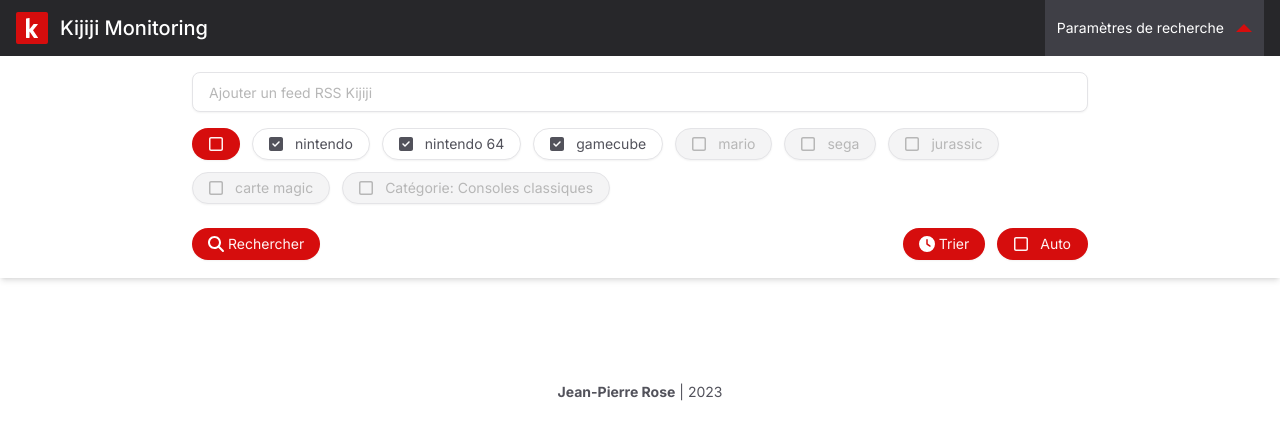
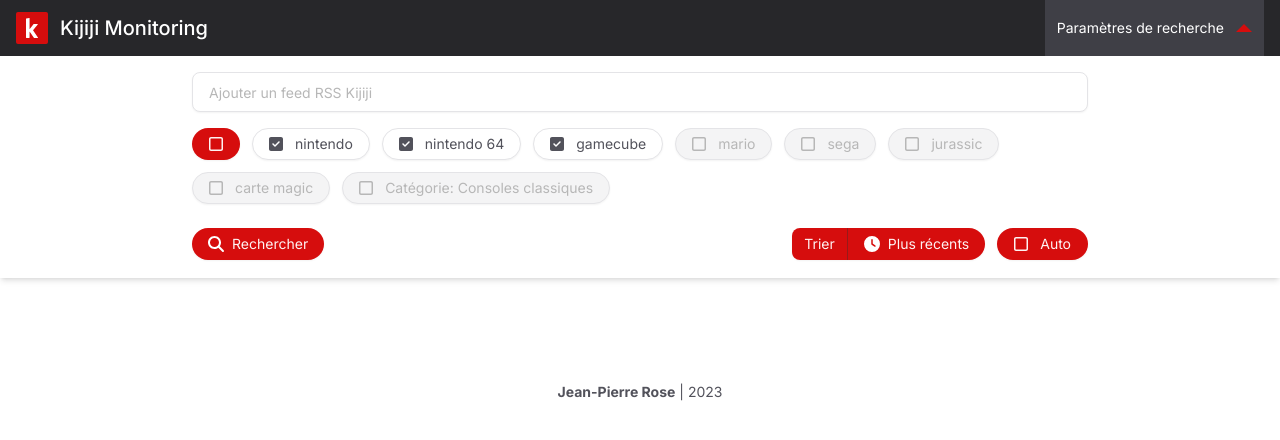
Before and after one commit to tobilobilo/kijiji-monitoring, a React (Vite) app: page /#/ in a window 1280 px wide. Shown: the top 440 px of the page. Built offline with nearby package versions, Linux system fonts and the light colour scheme.

Commit message:
finalisation feature de sorting, fix ui divers

```diff
--- a/src/components/Button.tsx
+++ b/src/components/Button.tsx
@@ -19,9 +19,9 @@
     <button
       type="button"
       onClick={onClick}
-      className={`relative flex h-7 items-center justify-center overflow-hidden rounded-full bg-red-650 px-4 text-xs text-red-50 shadow-sm transition duration-200 hover:brightness-90 md:h-8 md:text-sm ${extraClasses} ${
+      className={`relative flex h-7 items-center justify-center overflow-hidden bg-red-650 px-4 text-xs text-red-50 shadow-sm transition duration-200 hover:brightness-90 md:h-8 md:text-sm ${extraClasses} ${
         disabled ? "opacity-70" : ""
-      }`}
+      } ${extraClasses.includes("rounded-r-full") ? "" : "rounded-full"}`}
       disabled={disabled}
     >
       {icon} {text}
--- a/src/components/Header/Search.tsx
+++ b/src/components/Header/Search.tsx
@@ -16,6 +16,9 @@
 const Search = ({ iconsClasses, setLoading, triggerSearch }: Search) => {
   const adsStore = useAdsStore();
   const profileStore = useProfileStore();
+
+  const arrayAds: Array<Ad> = [];
+  const arrayIds: Array<string> = [];
 
   const [searchBtnIsActive, setSearchBtnIsActive] = useState(true);
 
@@ -43,25 +46,22 @@
     );
     const kijijiAds = kijijiRSS.getElementsByTagName("item");
 
-    const arrayAds: Array<Ad> = [];
-    const arrayIds: Array<string> = [];
-    console.log(adsStore.ids);
     Array.from(kijijiAds).forEach((item) => {
       const link =
         item.getElementsByTagName("link")[0]?.childNodes[0]?.nodeValue;
 
       if (link) {
         const id = link.split("/").pop() || "";
-        if (adsStore.ids.includes(id)) return; // if the ad has already been registered, return
+        if (adsStore.ids.includes(id) || arrayIds.includes(id)) return; // if the ad has already been registered or is to queue to be registered, return
         arrayIds.push(id); // add url in the list even if the ad insn't registered at the end (eg. excluded because a banned terms has been found in the title or description)
       }
 
       const title =
         item.getElementsByTagName("title")[0]?.childNodes[0]?.nodeValue;
+      if (title && containsTerms(title, ads.excludedTermsInTitle)) return;
+
       const description =
         item.getElementsByTagName("description")[0]?.childNodes[0]?.nodeValue;
-
-      if (title && containsTerms(title, ads.excludedTermsInTitle)) return;
       if (
         description &&
         containsTerms(description, ads.excludedTermsInDescription)
@@ -88,13 +88,11 @@
 
       arrayAds.push(ad);
     });
-
-    registerToStore(arrayAds, arrayIds);
   }
 
   function FetchAds(searchParams: Profile): void {
     // start: Fake data testing
-    const fakeDataFeeds = false;
+    const fakeDataFeeds = true;
     const fetchPrefix = fakeDataFeeds ? "" : config.CORS_PROXY;
     const feeds = fakeDataFeeds
       ? [
@@ -129,6 +127,7 @@
     });
     Promise.all(fetchPromisses).then((values) => {
       setLoading(false);
+      registerToStore(arrayAds, arrayIds);
     });
   }
 
--- a/src/components/Header/Settings.tsx
+++ b/src/components/Header/Settings.tsx
@@ -14,7 +14,7 @@
 }
 
 const Settings = ({ menuState }: Menu) => {
-  const iconsClasses = "me-1 h-4 text-white";
+  const iconsClasses = "me-2 h-4 text-white";
   const profileStore = useProfileStore();
 
   const [allCategories, setAllCategories] = useState(false);
--- a/src/components/Header/Sort.tsx
+++ b/src/components/Header/Sort.tsx
@@ -9,7 +9,16 @@
 
 const Sort = ({ iconsClasses }: Sort) => {
   const adsStore = useAdsStore();
-  const sortIcons = [faClock, faTag];
+  const sortIcons = [
+    {
+      icon: faClock,
+      label: "Plus récents",
+    },
+    {
+      icon: faTag,
+      label: "Par catégories",
+    },
+  ];
 
   function sort() {
     const cycleType = (adsStore.sortType += 1) > 1 ? 0 : adsStore.sortType;
@@ -17,17 +26,22 @@
   }
 
   return (
+    <span className="ms-auto flex flex-row">
+      <span className="flex h-7 items-center justify-center rounded-l-lg border-r border-red-800 bg-red-650 px-3 text-xs text-red-50 shadow-sm md:h-8 md:text-sm">
+        Trier
+      </span>
       <Button
-      text={`Trier`}
-      extraClasses="ms-auto"
+        text={sortIcons[adsStore.sortType].label}
+        extraClasses="rounded-r-full"
         onClick={sort}
         icon={
           <FontAwesomeIcon
-          icon={sortIcons[adsStore.sortType]}
+            icon={sortIcons[adsStore.sortType].icon}
             className={iconsClasses}
           />
         }
       />
+    </span>
   );
 };
 
--- a/src/components/Main/Ad.tsx
+++ b/src/components/Main/Ad.tsx
@@ -12,17 +12,17 @@
       <a
         href={ad.link}
         target="_blank"
-        className="group flex max-h-48 gap-2 overflow-hidden transition duration-200 ease-in-out hover:scale-[1.05] hover:bg-zinc-100 hover:shadow-md sm:gap-3"
+        className="group flex max-h-48 overflow-hidden transition duration-200 ease-in-out hover:scale-[1.05] hover:bg-zinc-100 hover:shadow-md"
       >
         {ad.thumbnail && (
           <img
             src={ad.thumbnail}
             onError={onImageError}
-            className="block w-28 self-start"
+            className="me-1 block w-28 self-start md:me-2"
           />
         )}
-        <div className="overflow-hidden pr-1 pt-1">
-          <div className="flex flex-row items-start">
+        <div className="overflow-hidden px-1 pt-1">
+          <div className="flex flex-row items-start gap-2">
             <div className="flex flex-row items-start sm:flex-col">
               {ad.category && (
                 <span className="rounded-full bg-zinc-200 px-3 py-0.5 text-xs font-bold">
@@ -39,7 +39,7 @@
               )}
             </div>
             {ad.price && (
-              <span className="ms-auto rounded-full bg-green-500 px-3 py-0.5 text-xs font-bold text-zinc-50">
+              <span className="ms-auto whitespace-nowrap rounded-full bg-green-500 px-3 py-0.5 text-xs font-bold text-zinc-50">
                 {ad.price} $
               </span>
             )}
```
Lines whose indentation alone changed are shown as unchanged.
